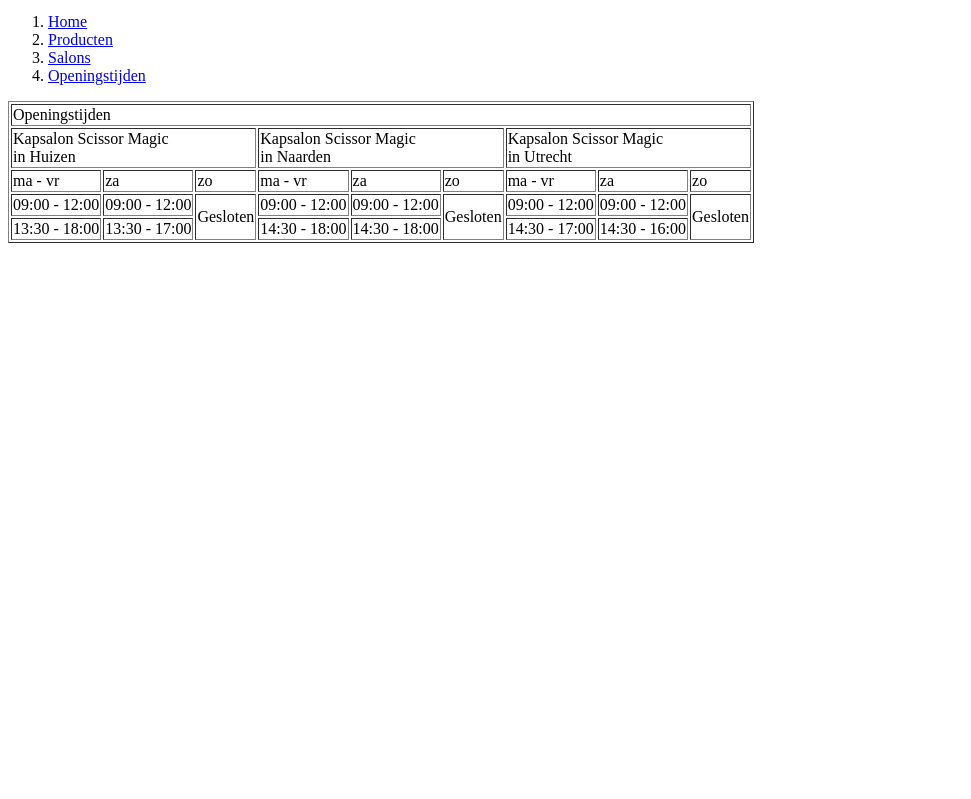
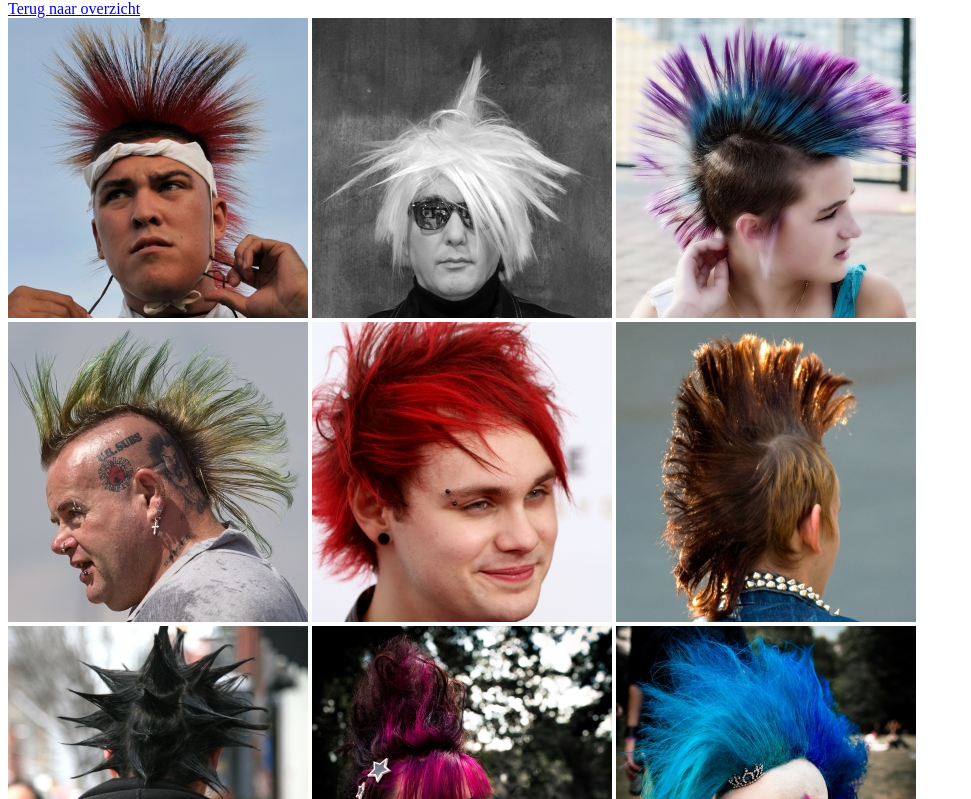
Before and after one commit to Icdan/HTML, a plain HTML site: page Challenge/gallery1.html in a window 1280 px wide. Shown: the part 173-972 px from the top of the page, without its empty margins (0-971 px from the left). Before the commit the page ends 800 px from the top, so only its background shows below. Drawn offline with Linux system fonts and the light colour scheme.

Commit message:
Re-ordered

```diff
--- a/Challenge/gallery1.html
+++ b/Challenge/gallery1.html
@@ -2,59 +2,28 @@
 <html lang="en">
 <head>
     <meta charset="UTF-8">
-    <title>Scissor Magic</title>
+    <title>Scissor magic</title>
 </head>
 <body>
-<img alt="" src="img/scissor-magic-logo.jpg"/> <br>
-<ol>
-    <li><a href="challenge1.html">Home</a></li>
-    <li><a href="producten.html">Producten</a></li>
-    <li><a href="salons.html">Salons</a></li>
-    <li><a href="openingstijden.html">Openingstijden</a></li>
-</ol>
+<h1>Punky kapsel</h1>
+<h3>Save the Pistols collection</h3>
+<p> Haar: Miranda Warner<br>
+    Fotograaf: Simon Rottenson</p>
 
-<table border="1">
-    <tr>
-        <td colspan="9">Openingstijden</td>
-    </tr>
-    <tr>
-        <td rowspan="2" colspan="3">Kapsalon Scissor Magic <br> in Huizen</td>
-        <td rowspan="2" colspan="3">Kapsalon Scissor Magic <br> in Naarden</td>
-        <td rowspan="2" colspan="3">Kapsalon Scissor Magic <br> in Utrecht</td>
-    </tr>
-    <tr>
-    </tr>
-    <tr>
-        <td>ma - vr</td>
-        <td>za</td>
-        <td>zo</td>
-        <td>ma - vr</td>
-        <td>za</td>
-        <td>zo</td>
-        <td>ma - vr</td>
-        <td>za</td>
-        <td>zo</td>
-    </tr>
-    <tr>
-        <td>09:00 - 12:00</td>
-        <td>09:00 - 12:00</td>
-        <td rowspan="2">Gesloten</td>
-        <td>09:00 - 12:00</td>
-        <td>09:00 - 12:00</td>
-        <td rowspan="2">Gesloten</td>
-        <td>09:00 - 12:00</td>
-        <td>09:00 - 12:00</td>
-        <td rowspan="2">Gesloten</td>
-    </tr>
-    <tr>
-        <td>13:30 - 18:00</td>
-        <td>13:30 - 17:00</td>
-        <td>14:30 - 18:00</td>
-        <td>14:30 - 18:00</td>
-        <td>14:30 - 17:00</td>
-        <td>14:30 - 16:00</td>
-    </tr>
-</table>
+<a href="challenge1.html">Terug naar overzicht</a>
+<br>
+<img alt="" src="img/300/punk1.jpg"/>
+<img alt="" src="img/300/punk2.jpg"/>
+<img alt="" src="img/300/punk3.jpg"/>
+<br>
+<img alt="" src="img/300/punk4.jpg"/>
+<img alt="" src="img/300/punk5.jpg"/>
+<img alt="" src="img/300/punk6.jpg"/>
+<br>
+<img alt="" src="img/300/punk8.jpg"/>
+<img alt="" src="img/300/punk9.jpg"/>
+<img alt="" src="img/300/punk10.jpg"/>
+
 
 </body>
 </html>
```
